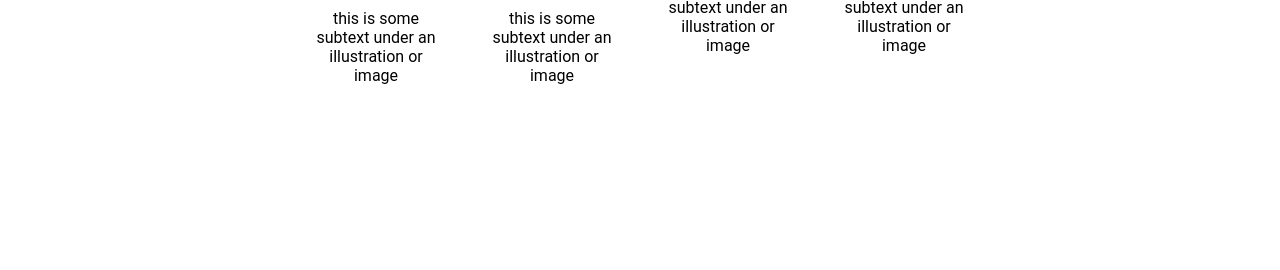
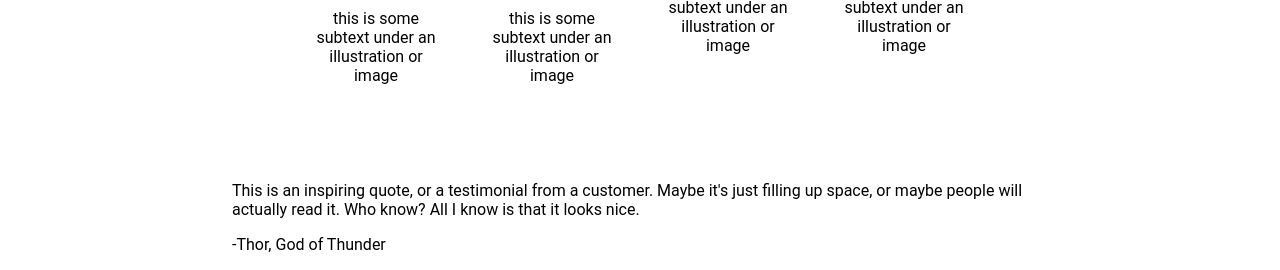
Before and after one commit to bcpractice5/landing-page, a plain HTML site: page index.html in a window 1280 px wide. Shown: the part 754-1024 px from the top of the page. Before the commit the page ends 903 px from the top, so only its background shows below. Drawn offline with Linux system fonts and the light colour scheme.

Commit message:
Add third section html content

```diff
--- a/index.html
+++ b/index.html
@@ -47,7 +47,15 @@
                 </figure>
             </div>
         </section>
-        <!-- <section></section> -->
+        <section class="third-section">
+            <blockquote>
+                <p>
+                    This is an inspiring quote, or a testimonial from a customer. Maybe it's just filling up space,
+                    or maybe people will actually read it. Who know? All I know is that it looks nice.
+                </p>
+                <figcaption>-Thor, God of Thunder</figcaption>
+            </blockquote>
+        </section>
         <!-- <section></section> -->
     </main>
     <footer></footer>
```
